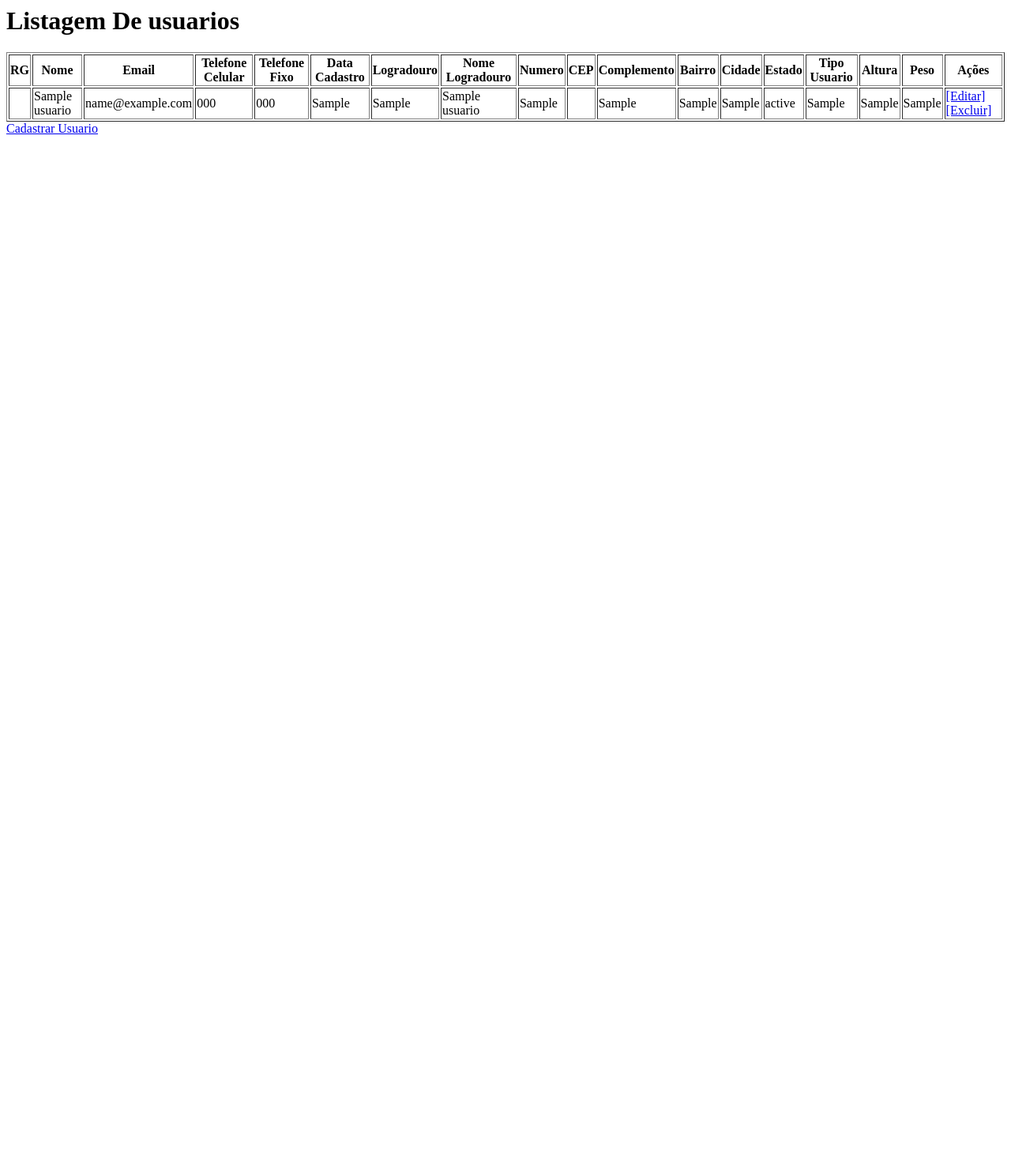
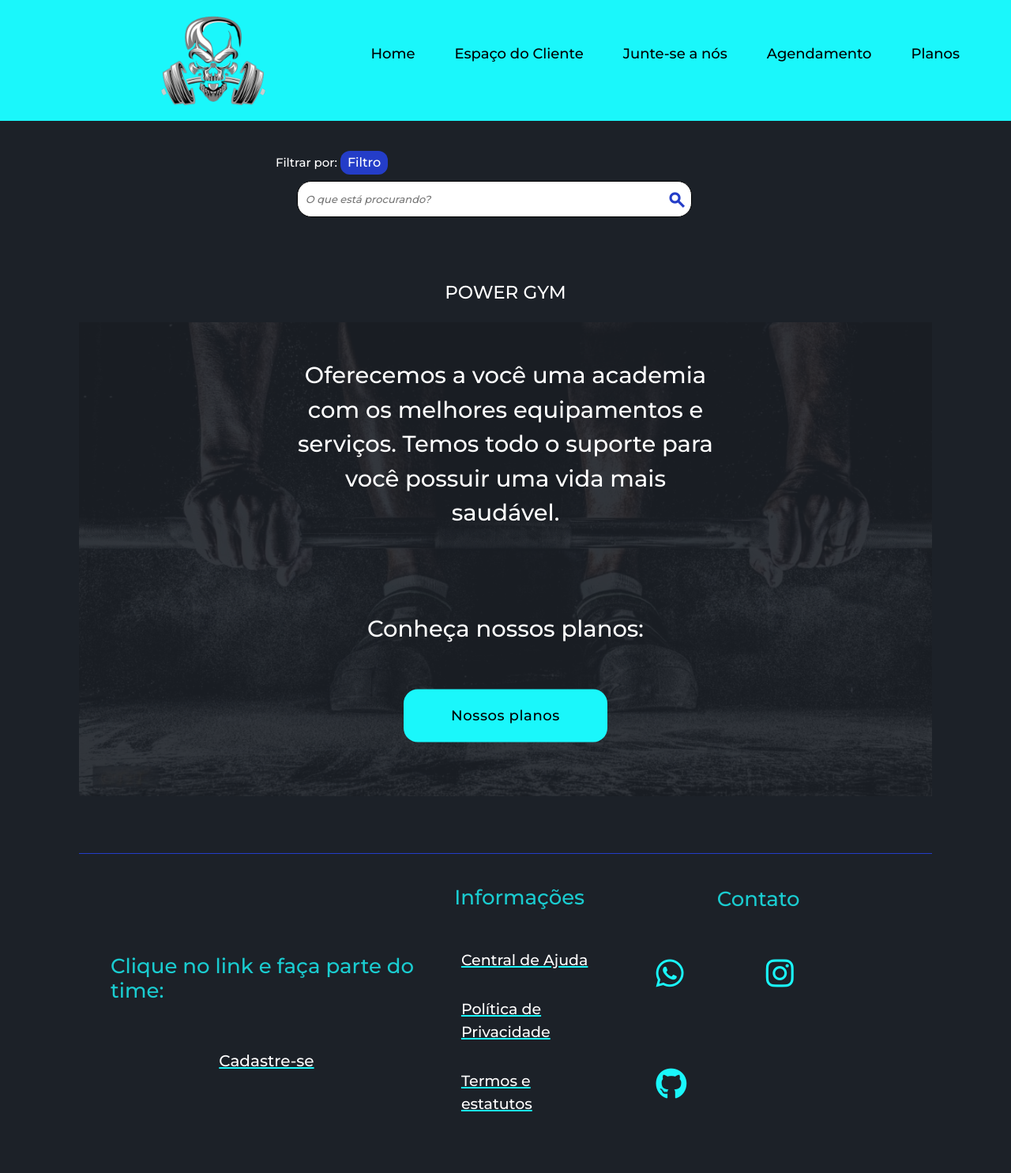
Before and after one commit to DiegoOliveira01/Crudgym, a PHP site: page / in a window 1280 px wide. Shown: the whole page at 79% size. Before the commit the page ends 170 px from the top, so only its background shows below. Run offline with PHP 8.4, Linux system fonts and the light colour scheme; tables that the repository leaves empty or names only in its code hold one stand-in row (values such as "Sample post"); data that the repository does not hold is empty; some libraries are stand-ins or nearby versions.

Commit message:
Add files via upload

```diff
--- a/index.php
+++ b/index.php
@@ -1,60 +1,102 @@
-<?php
-require'config.php';
-$lista = [];
-$sql = $pdo->query("SELECT * FROM usuario");
-if($sql->rowcount() > 0){
-    $lista = $sql->fetchAll(PDO::FETCH_ASSOC);
-}
-?>
+<!DOCTYPE html>
+<html lang="pt-BR">
 
-<h1>Listagem De usuarios</h1>
+<head>
+    <meta charset="UTF-8">
+    <meta http-equiv="X-UA-Compatible" content="IE=edge">
+    <meta name="viewport" content="width=device-width, initial-scale=1.0">
+    <link rel="shortcut icon" href="assets/logo_domain-removebg-preview.png" type="image/x-icon">
+    <link rel="stylesheet" href="styles/homepage.css">
+    <link rel="stylesheet" href="styles/section.css">
+    <link rel="preconnect" href="https://fonts.googleapis.com">
+    <link rel="preconnect" href="https://fonts.gstatic.com" crossorigin>
+    <link href="https://fonts.googleapis.com/css2?family=Montserrat:wght@500&display=swap" rel="stylesheet">
+    <link rel="stylesheet"
+        href="https://fonts.googleapis.com/css2?family=Material+Symbols+Outlined:opsz,wght,FILL,GRAD@48,400,0,0" />
+    <link href="https://cdn.jsdelivr.net/npm/bootstrap@5.2.2/dist/css/bootstrap.min.css" rel="stylesheet"
+        integrity="sha384-Zenh87qX5JnK2Jl0vWa8Ck2rdkQ2Bzep5IDxbcnCeuOxjzrPF/et3URy9Bv1WTRi" crossorigin="anonymous">
+    <script src="https://kit.fontawesome.com/a9f11940bf.js" crossorigin="anonymous"></script>
 
-<table border="1">
-    <tr>
-        <th>RG</th>
-        <th>Nome</th>
-        <th>Email</th>
-        <th>Telefone Celular</th>
-        <th>Telefone Fixo</th>
-        <th>Data Cadastro</th>
-        <th>Logradouro</th>
-        <th>Nome Logradouro</th>
-        <th>Numero</th>
-        <th>CEP</th>
-        <th>Complemento</th>
-        <th>Bairro</th>
-        <th>Cidade</th>
-        <th>Estado</th>
-        <th>Tipo Usuario</th>
-        <th>Altura</th>
-        <th>Peso</th>
-        <th>Ações</th>
-    </tr>
-    <?php foreach($lista as $usuario): ?>
-    <tr>
-            <td><?=$usuario['RG'];?></td>
-            <td><?=$usuario['nome'];?></td>
-            <td><?=$usuario['email'];?></td>
-            <td><?=$usuario['tel_cel'];?></td>
-            <td><?=$usuario['tel_fixo'];?></td>
-            <td><?=$usuario['data_cadastro'];?></td>
-            <td><?=$usuario['logradouro'];?></td>
-            <td><?=$usuario['nome_logradouro'];?></td>
-            <td><?=$usuario['numero'];?></td>
-            <td><?=$usuario['CEP'];?></td>
-            <td><?=$usuario['complemento'];?></td>
-            <td><?=$usuario['bairro'];?></td>
-            <td><?=$usuario['cidade'];?></td>
-            <td><?=$usuario['estado'];?></td>
-            <td><?=$usuario['tipo_usuario'];?></td>
-            <td><?=$usuario['altura'];?></td>
-            <td><?=$usuario['peso'];?></td>
-            <td>
-                <a href="editar.php?RG=<?=$usuario['RG'];?>">[Editar]</a>
-                <a href="excluir.php?RG=<?=$usuario['RG'];?>">[Excluir]</a>
-            </td>
-    </tr>
-    <?php endforeach; ?>
-</table>
+    <title>ACADEMIA</title>
+</head>
 
-<a href="cadastrar.php">Cadastrar Usuario</a>
+<body>
+    <div class="container_session">
+        <nav class="navbar_main">
+            <div class="pic_brand"></div>
+            <span class="logo"></span>
+            <ul>
+                <li><a href="./index.php">Home</a></li>
+                <li><a href="dashboard.php">Espaço do Cliente</a></li>
+                <li><a href="./cadastrar.php">Junte-se a nós</a></li>
+                <li><a href="#">Agendamento</a></li>
+                <li><a href="pages/planos.html">Planos</a></li>
+            </ul>
+        </nav>
+        <div class="busca">
+            <div class="filtro_busca">
+                <div class="busca_titulo">Filtrar por: </div>
+                <button class="btn_filtro">Filtro</button>
+
+            </div>
+            <div class="filtro_dados">
+                <input type="text" id="endereco" name="endereco" placeholder="O que está procurando?" />
+                <span class="material-symbols-outlined">search</span>
+            </div>
+        </div>
+
+        <!--Seções-->
+        <br><br>
+        <div class="container_sessoes">
+
+            <section class="academias">
+                <div class="titulo_sessao">
+                    <span>POWER GYM</span>
+                </div>
+                <div class="apresentacao_sessao">
+                </div>
+                <div class="elementos_sessao">
+                    <p>Oferecemos a você uma academia com os melhores equipamentos e serviços. Temos todo o suporte para
+                        você possuir uma vida mais saudável.</p>
+
+                    <br><br>
+                    <p>Conheça nossos planos:</p>
+                    <div class="button_planos">
+                        <a href="pages/planos.html"><button>Nossos planos</button></a>
+                    </div>
+                </div>
+            </section>
+            <br><br><br>
+        </div>
+
+        <footer>
+            <div class="cadastro_ref">
+                <h5>Clique no link e faça parte do time:</h5>
+                <a href="./cadastrar.php">Cadastre-se</a>
+            </div>
+            <div class="informacoes">
+                <h5>Informações</h5>
+                <ul>
+                    <li><a href="#">Central de Ajuda</a></li>
+                    <li><a href="#">Política de Privacidade</a></li>
+                    <li><a href="#">Termos e estatutos</a></li>
+                </ul>
+            </div>
+            <div class="contato">
+                <h5>Contato</h5>
+                <div class="contato_icons">
+                    <a href=""><i class="fa-brands fa-whatsapp"></i></a>
+                    <a href=""><i class="fa-brands fa-instagram"></i></a>
+                    <a href="https://github.com/gustavops02/college-gym" target="_blank"><i class="fa-brands fa-github"></i></a>
+
+                </div>
+            </div>
+
+        </footer>
+
+    </div>
+
+
+</body>
+
+</html>
```
Also changed, not shown: cadastrar.php (+4 -4 lines), dashboard.php (added, +60 -0 lines).
